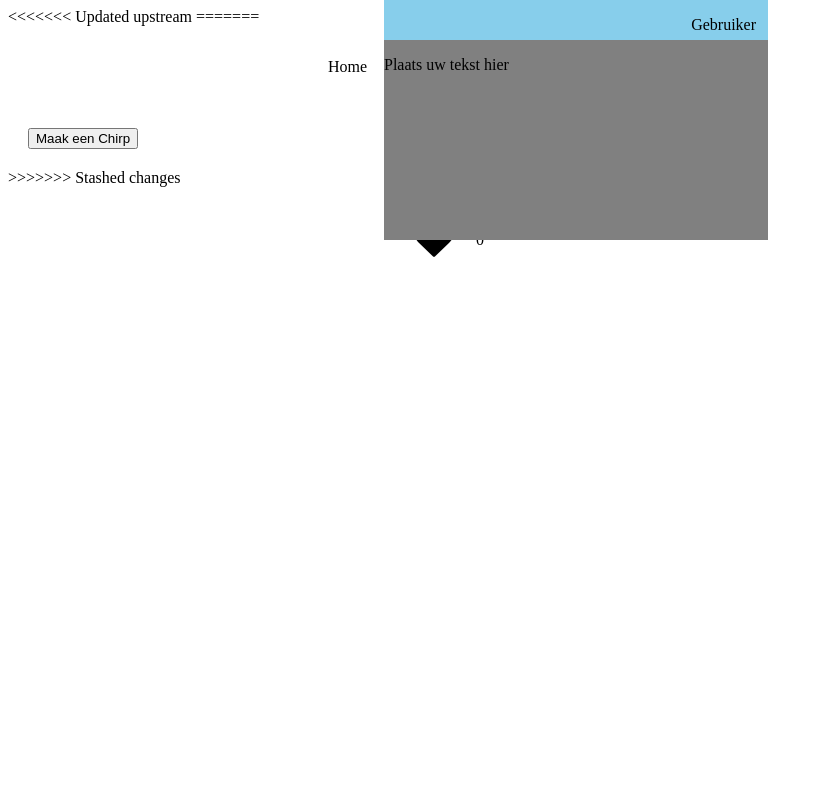
After one commit to vincentIsNietBeschikbaar/Project3, a PHP site: page /HTML/index.html in a window 1280 px wide. The commit adds this page. Shown: the whole page, without its empty margins (0-823 px from the left). Run offline with PHP 8.4, Linux system fonts and the light colour scheme.

Commit message:
Like button veranderd van duimpje naar hartje
Dit heeft helaas de code kapotgemaakt :(

```diff
--- a/CSS/style.css
+++ b/CSS/style.css
@@ -100,21 +100,21 @@
 }
 
 .fa {
-  font-size: 50px;
+  font-size: 40px;
   cursor: pointer;
   user-select: none;
   position: absolute;
-  inset-block-start: 290px;
+  inset-block-start: 220px;
   right: -70px;
 }
 
 .fa:hover {
-  color: deepskyblue;
+  color: red;
 }
 
 .like-button{
 position: absolute;
-inset-block-start: 290px;
+inset-block-start: 215px;
 right: -100px;
 
 }
--- /dev/null
+++ b/HTML/index.html
@@ -0,0 +1,49 @@
+<<<<<<< Updated upstream
+=======
+<!DOCTYPE html>
+<html lang="en">
+
+<head>
+    <meta charset="UTF-8">
+    <meta name="viewport" content="width=device-width, initial-scale=1.0">
+    <title>Document</title>
+    <link rel="stylesheet" href="https://stackpath.bootstrapcdn.com/font-awesome/4.7.0/css/font-awesome.min.css">
+    <link rel="stylesheet" href="../CSS/style.css">
+</head>
+
+<body>
+    <div>
+        <i id="heart" class="fa fa-heart"></i>
+    </div>
+    <nav>
+        <p class="homeBar">Home</p>
+    </nav>
+
+    <nav class="actions">
+        <button class="makeChirpButton" id="makeChirpButton">Maak een Chirp</button>
+    </nav>
+
+
+
+
+    <nav id="cloneTweet" class="tweet" data-post-id="1">
+        <i onclick="likeTweet(this)" class="fa fa-heart"></i>
+        <p class="like-button">
+            <span class="likeCounter">0</span>
+        </p>
+        <nav class="profileBar">
+            <p class="naamInTweet">Gebruiker</p>
+        </nav>
+        <nav class="tweetBox">
+            <p class="textInTweet">Plaats uw tekst hier</p>
+        </nav>
+    </nav>
+
+
+    <script src="../JS/MakeTweet.js"></script>
+<script src="../JS/likeTweet.js"></script>
+
+</body>
+
+</html>
+>>>>>>> Stashed changes
--- a/JS/LikeTweet.js
+++ b/JS/LikeTweet.js
@@ -1,10 +1,7 @@
-var likeButton = document.getElementById("likeButton");
-var likeCount = 0;
+let heart = document.getElementById('heart')
+heart.addEventListener("click", toggleHeart);
 
-function likeTweet() {
-  likeButton.classList.toggle("liked");
-  likeCount += likeButton.classList.contains("liked") ? 1 : -1;
-
-  var likeCounterElement = document.querySelector(".like-counter");
-  likeCounterElement.textContent = likeCount;
+function toggleHeart() {
+    this.classList.toggle('fa-heart');
+    this.classList.toggle('fa-heart-o');
 }
```
Also changed, not shown: 2 other files.
